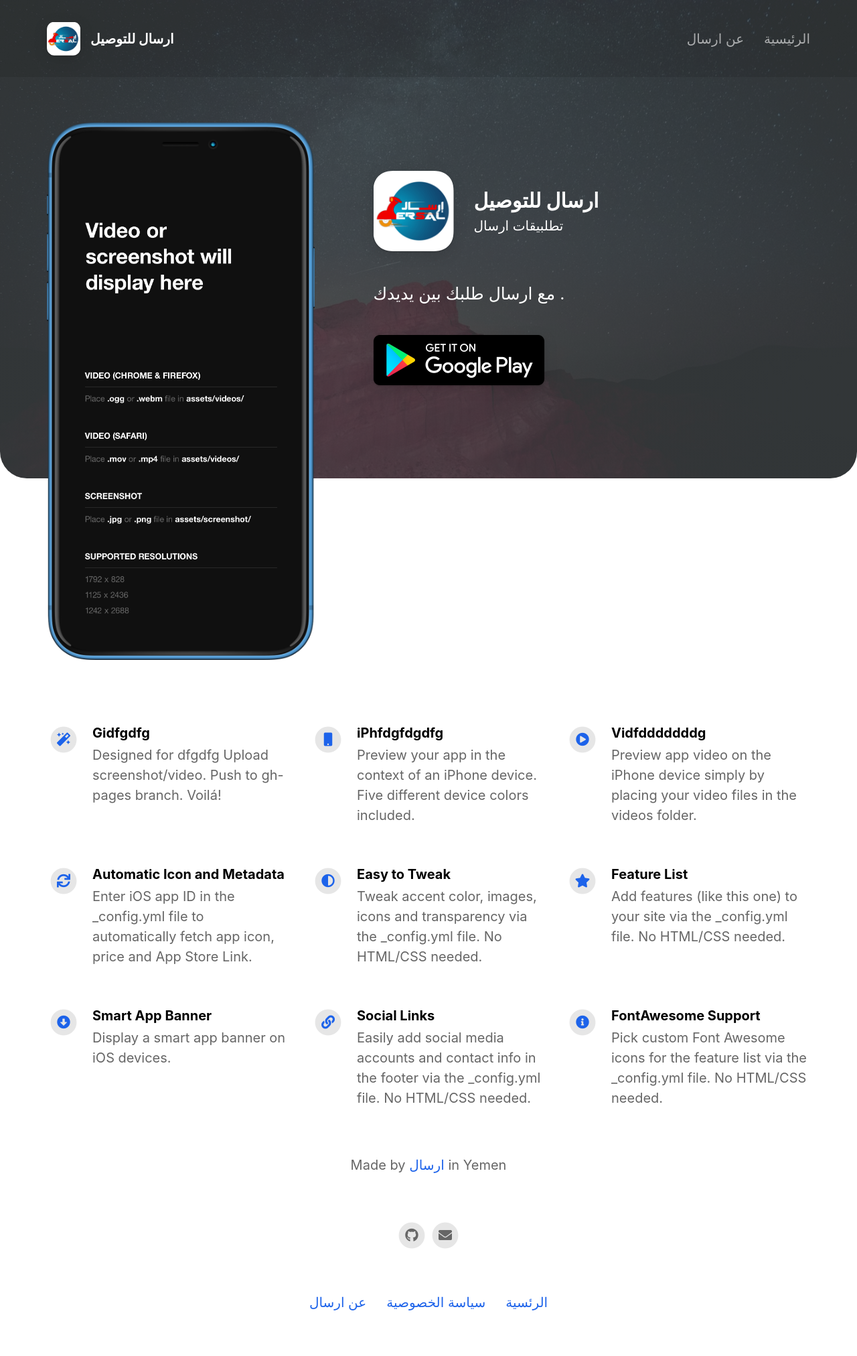
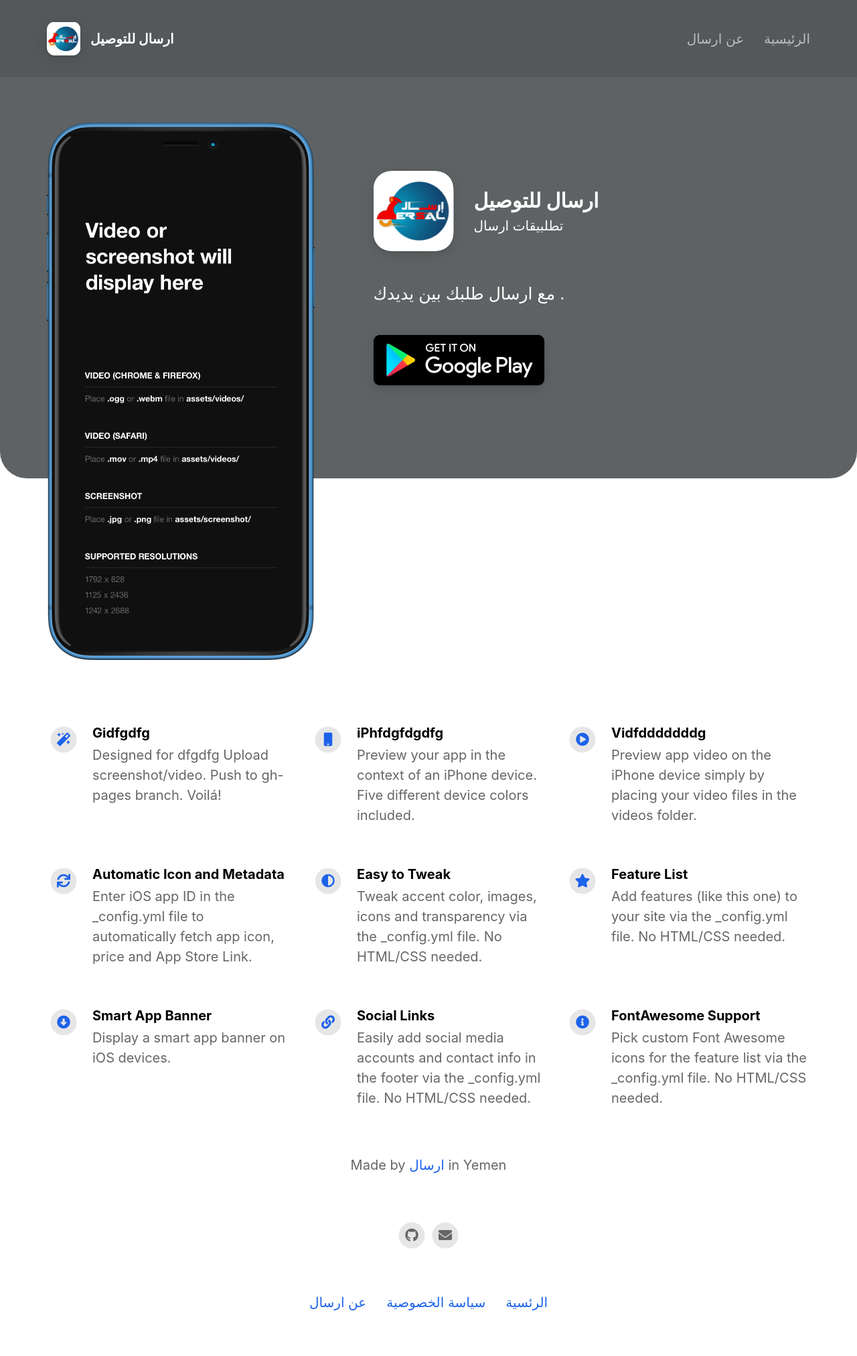
Before and after one commit to ersalye/ersalye.github.io, a Jekyll site: the page built from index.html, in a window 1280 px wide. Shown: the whole page at 67% size. Built offline with Jekyll 4.4.1, drawn with Linux system fonts in a browser that asks for light colours; nearby versions of some CDN libraries.

Commit message:
Update _config.yml

```diff
--- a/_config.yml
+++ b/_config.yml
@@ -81,7 +81,7 @@ topbar_color                              : "#000000"
 topbar_transparency                       : 0.1
 topbar_title_color                        : "#ffffff"
 
-cover_image                               : assets/headerimage.png                    # Replace with alternative image path or image URL.
+cover_image                               : #assets/headerimage.png                    # Replace with alternative image path or image URL.
 cover_overlay_color                       : "#363b3d"
 cover_overlay_transparency                : 0.8
 
```
